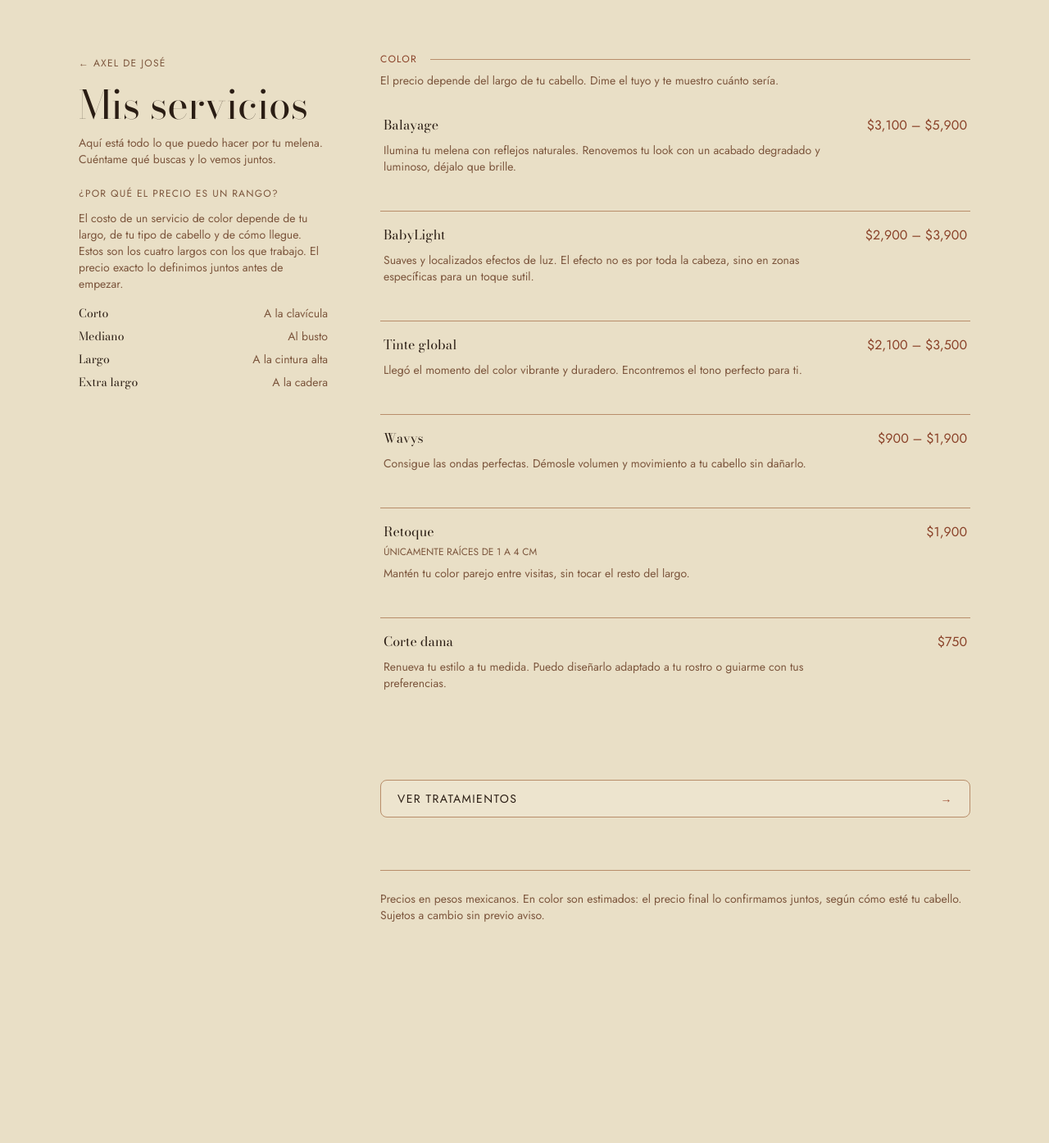
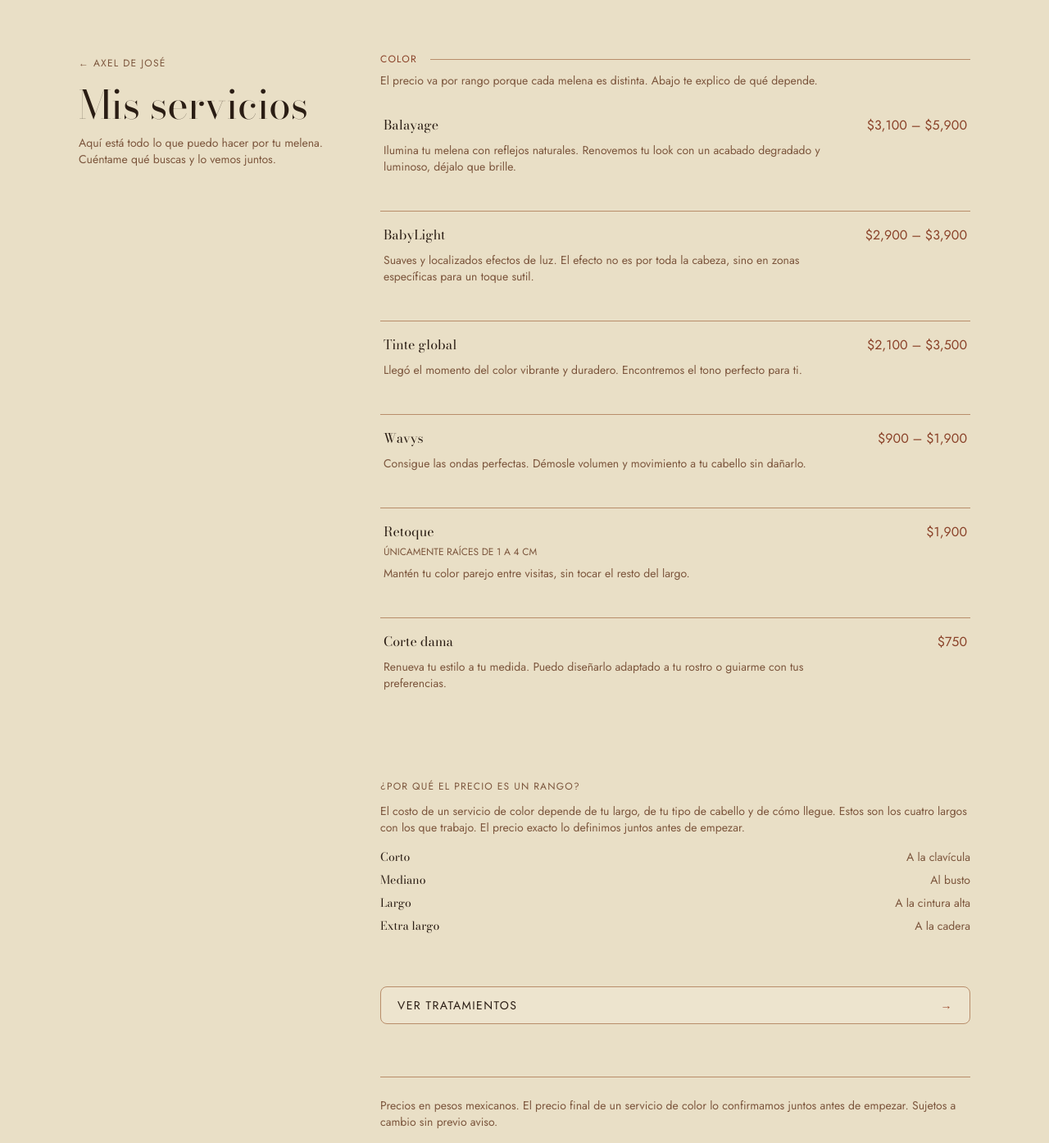
Before and after one commit to axeldejose/website, a Next.js app: page /menu in a window 1280 px wide. Shown: the whole page at 82% size. Before the commit the page ends 1142 px from the top, so only its background shows below. Built offline with nearby package versions, Linux system fonts and the light colour scheme.

Commit message:
corrige copy desfasado y reordena la guía de largos

```diff
--- a/app/layout.tsx
+++ b/app/layout.tsx
@@ -25,10 +25,12 @@ export const metadata: Metadata = {
     template: "%s — Axel De José",
   },
   description:
-    "Balayage, babylight, tinte y tratamientos de reparación. Precios claros según el largo de tu cabello. Agenda por WhatsApp.",
+    "Balayage, babylight, tinte y tratamientos de reparación en la Condesa, CDMX. Escríbeme por WhatsApp y lo vemos juntos.",
   openGraph: {
     locale: "es_MX",
     type: "website",
+    description:
+      "Balayage, babylight, tinte y tratamientos de reparación en la Condesa, CDMX. Escríbeme por WhatsApp y lo vemos juntos.",
   },
   robots: {
     index: true,
--- a/app/menu/page.tsx
+++ b/app/menu/page.tsx
@@ -29,15 +29,13 @@ export default function ServiciosPage() {
           Aquí está todo lo que puedo hacer por tu melena. Cuéntame qué
           buscas y lo vemos juntos.
         </p>
-
-        <div className="mt-6">
-          <GuiaLargos />
-        </div>
       </aside>
 
       <div className="pb-28 lg:pb-0">
         <div className="mt-10 flex flex-col gap-14 lg:mt-0 lg:gap-16">
           <CategoriaCarta category={color} />
+
+          <GuiaLargos />
 
           <Link
             href="/menu/tratamientos"
@@ -50,9 +48,9 @@ export default function ServiciosPage() {
           </Link>
 
           <p className="border-t border-clay pt-6 text-sm text-casa">
-            Precios en pesos mexicanos. En color son estimados: el precio
-            final lo confirmamos juntos, según cómo esté tu cabello.
-            Sujetos a cambio sin previo aviso.
+            Precios en pesos mexicanos. El precio final de un servicio de
+            color lo confirmamos juntos antes de empezar. Sujetos a cambio
+            sin previo aviso.
           </p>
         </div>
       </div>
--- a/data/services.ts
+++ b/data/services.ts
@@ -32,7 +32,7 @@ export const CATEGORIES: Category[] = [
   {
     slug: "color",
     name: "Color",
-    intro: "El precio depende del largo de tu cabello. Dime el tuyo y te muestro cuánto sería.",
+    intro: "El precio va por rango porque cada melena es distinta. Abajo te explico de qué depende.",
     services: [
       {
         slug: "balayage",
```
